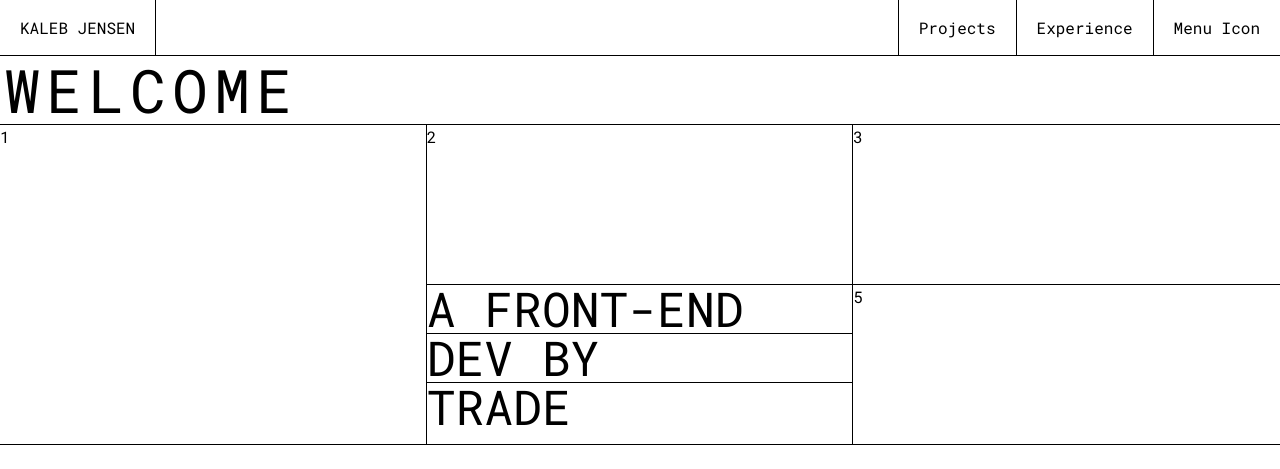
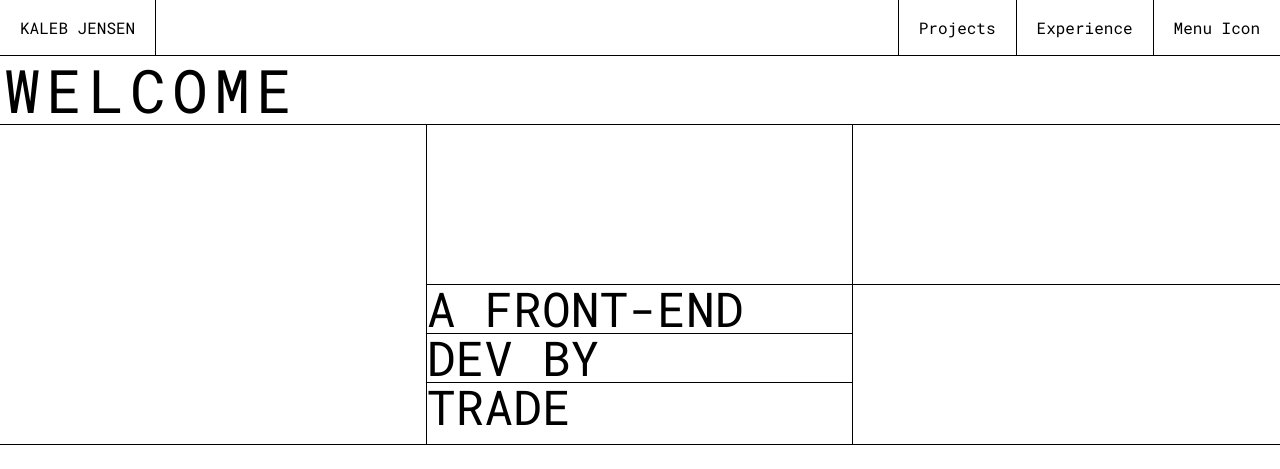
Before and after one commit to kalb2/kaleb-portfolio, a Next.js app: page / in a window 1280 px wide. Shown: the top 469 px of the page. Built offline with nearby package versions, Linux system fonts and the light colour scheme.

Commit message:
Removed Numbers

```diff
--- a/src/app/components/IntroGrid.jsx
+++ b/src/app/components/IntroGrid.jsx
@@ -7,9 +7,9 @@ export default function IntroGrid() {
         <h1 className="text-6xl uppercase tracking-widest">Welcome</h1>
       </div>
       <div className="grid grid-rows-2 grid-cols-3 h-80">
-        <div className="row-span-2 border-r border-b">1</div>
-        <div className="border-r border-b">2</div>
-        <div className="border-b">3</div>
+        <div className="row-span-2 border-r border-b"></div>
+        <div className="border-r border-b"></div>
+        <div className="border-b"></div>
         <div className="border-r border-b">
           <h2 className="text-5xl uppercase">
             A Front-end
@@ -17,7 +17,7 @@ export default function IntroGrid() {
             trade
           </h2>
         </div>
-        <div className=" border-b">5</div>
+        <div className=" border-b"></div>
       </div>
     </>
   );
```
